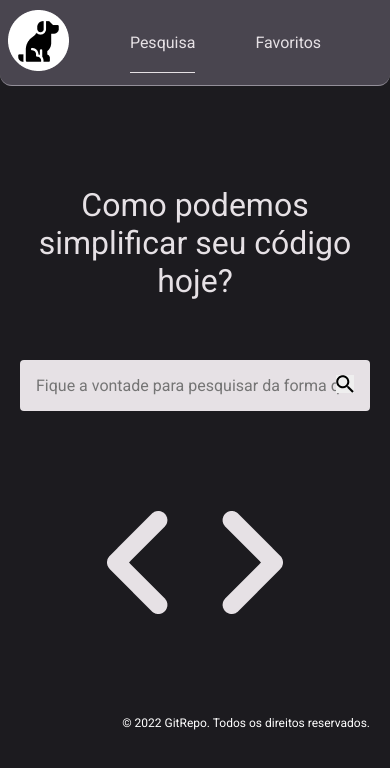
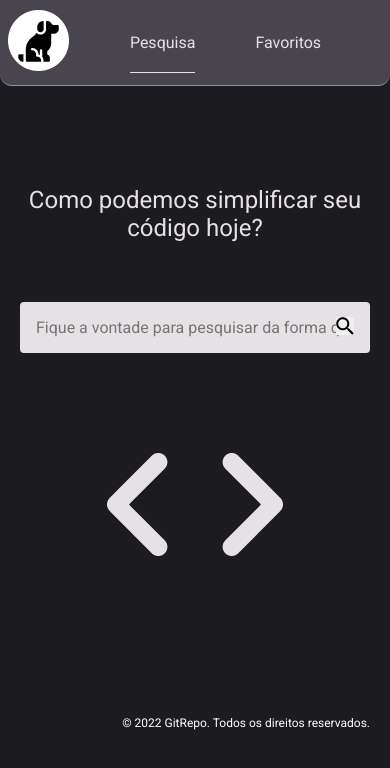
Before and after one commit to nerylucastoledo/RepositoriosGit, a Vue app: page / in a window 390 px wide. Shown: the top 768 px of the page. Built offline with nearby package versions, Linux system fonts and the light colour scheme.

Commit message:
posicionando o background

```diff
--- a/src/components/Favoritar.vue
+++ b/src/components/Favoritar.vue
@@ -85,6 +85,7 @@ export default {
     .name-favoritar h1 {
         text-align: center;
         margin-bottom: 20px;
+        font-size: 20px;
     }
 
     .favoritar {
--- a/src/views/DetalheProjeto.vue
+++ b/src/views/DetalheProjeto.vue
@@ -160,12 +160,17 @@ export default {
     right: 0;
     transform: translate(-10%, -50%);
     filter: brightness(20%);
+    z-index: -1;
 }
 
 @media (max-width: 700px) {
     .detail {
         display: block;
         margin-bottom: 30px;
+    }
+
+    .detail h1 {
+        font-size: 24px;
     }
 
     #avatar-detail {
@@ -184,6 +189,11 @@ export default {
         justify-content: center;
         margin-bottom: 30px;
     }
+
+    .background {
+        display: none;
+    }
+
 }
 
 </style>
--- a/src/views/Pesquisa.vue
+++ b/src/views/Pesquisa.vue
@@ -31,4 +31,10 @@ export default {
     margin-bottom: 60px;
 }
 
+@media (max-width: 700px) {
+    .title {
+        font-size: 24px;
+    }
+}
+
 </style>
```
